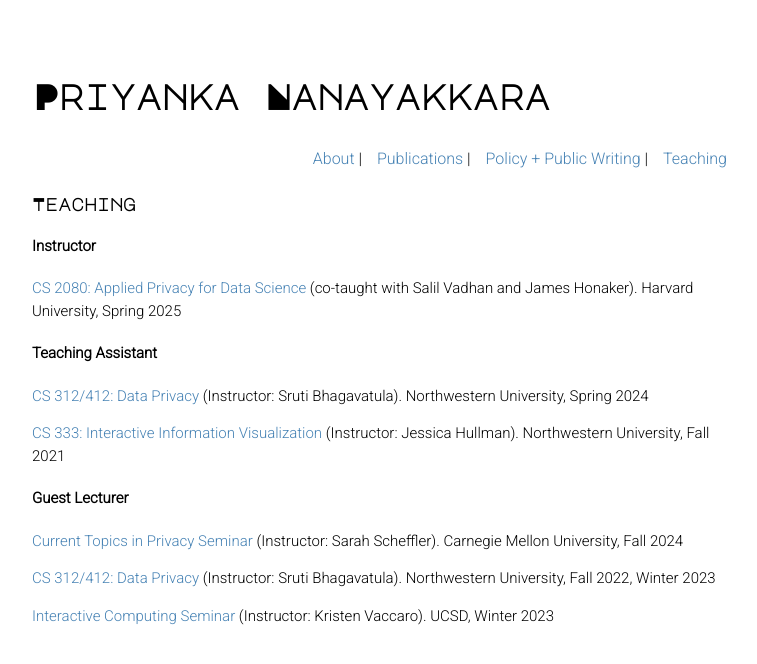
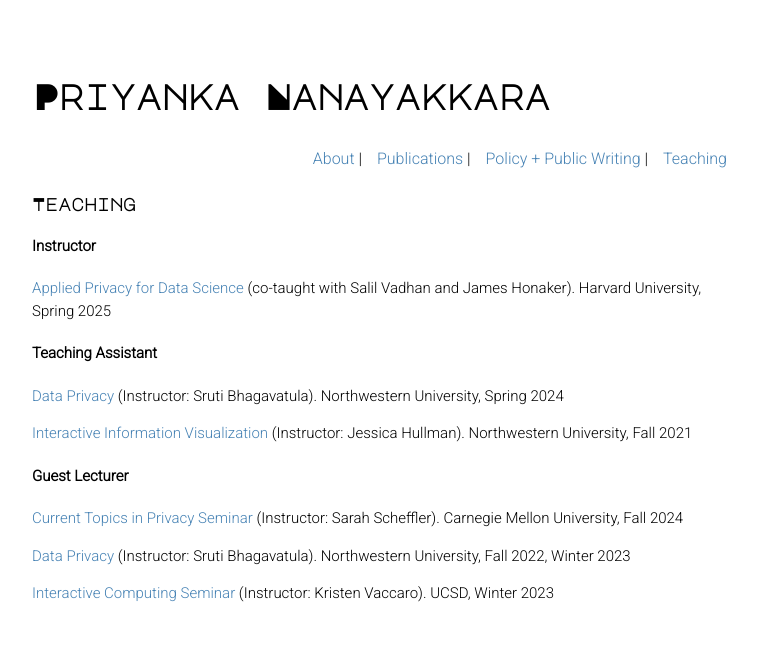
Before and after one commit to priyakalot/priyakalot.github.io, a Jekyll site: the page built from teaching.md, in a window 1280 px wide. Shown: the top 664 px of the page, without its empty margins (258-1015 px from the left). Built offline with Jekyll 4.4.1, drawn with Linux system fonts in a browser that asks for light colours; nearby versions of some CDN libraries; our own code applies the rules of GitHub Pages for plain Markdown files.

Commit message:
Update teaching.md

```diff
--- a/teaching.md
+++ b/teaching.md
@@ -4,16 +4,16 @@ layout: default
 ### Teaching
 
 #### Instructor
-[CS 2080: Applied Privacy for Data Science](https://opendp.github.io/cs208/spring2025/) (co-taught with Salil Vadhan and James Honaker). Harvard University, Spring 2025
+[Applied Privacy for Data Science](https://opendp.github.io/cs208/spring2025/) (co-taught with Salil Vadhan and James Honaker). Harvard University, Spring 2025
 
 #### Teaching Assistant
-[CS 312/412: Data Privacy](https://www.mccormick.northwestern.edu/computer-science/academics/courses/descriptions/312-412.html) (Instructor: Sruti Bhagavatula). Northwestern University, Spring 2024
+[Data Privacy](https://www.mccormick.northwestern.edu/computer-science/academics/courses/descriptions/312-412.html) (Instructor: Sruti Bhagavatula). Northwestern University, Spring 2024
 
-[CS 333: Interactive Information Visualization](https://www.mccormick.northwestern.edu/computer-science/academics/courses/descriptions/333.html) (Instructor: Jessica Hullman). Northwestern University, Fall 2021
+[Interactive Information Visualization](https://www.mccormick.northwestern.edu/computer-science/academics/courses/descriptions/333.html) (Instructor: Jessica Hullman). Northwestern University, Fall 2021
 
 #### Guest Lecturer
 [Current Topics in Privacy Seminar](https://www.cylab.cmu.edu/education/course-list/current-topics-privacy-seminar.html) (Instructor: Sarah Scheffler). Carnegie Mellon University, Fall 2024
 
-[CS 312/412: Data Privacy](https://www.mccormick.northwestern.edu/computer-science/academics/courses/descriptions/312-412.html) (Instructor: Sruti Bhagavatula). Northwestern University, Fall 2022, Winter 2023
+[Data Privacy](https://www.mccormick.northwestern.edu/computer-science/academics/courses/descriptions/312-412.html) (Instructor: Sruti Bhagavatula). Northwestern University, Fall 2022, Winter 2023
 
 [Interactive Computing Seminar](https://kristenvaccaro.github.io/hci-seminar/) (Instructor: Kristen Vaccaro). UCSD, Winter 2023
```
